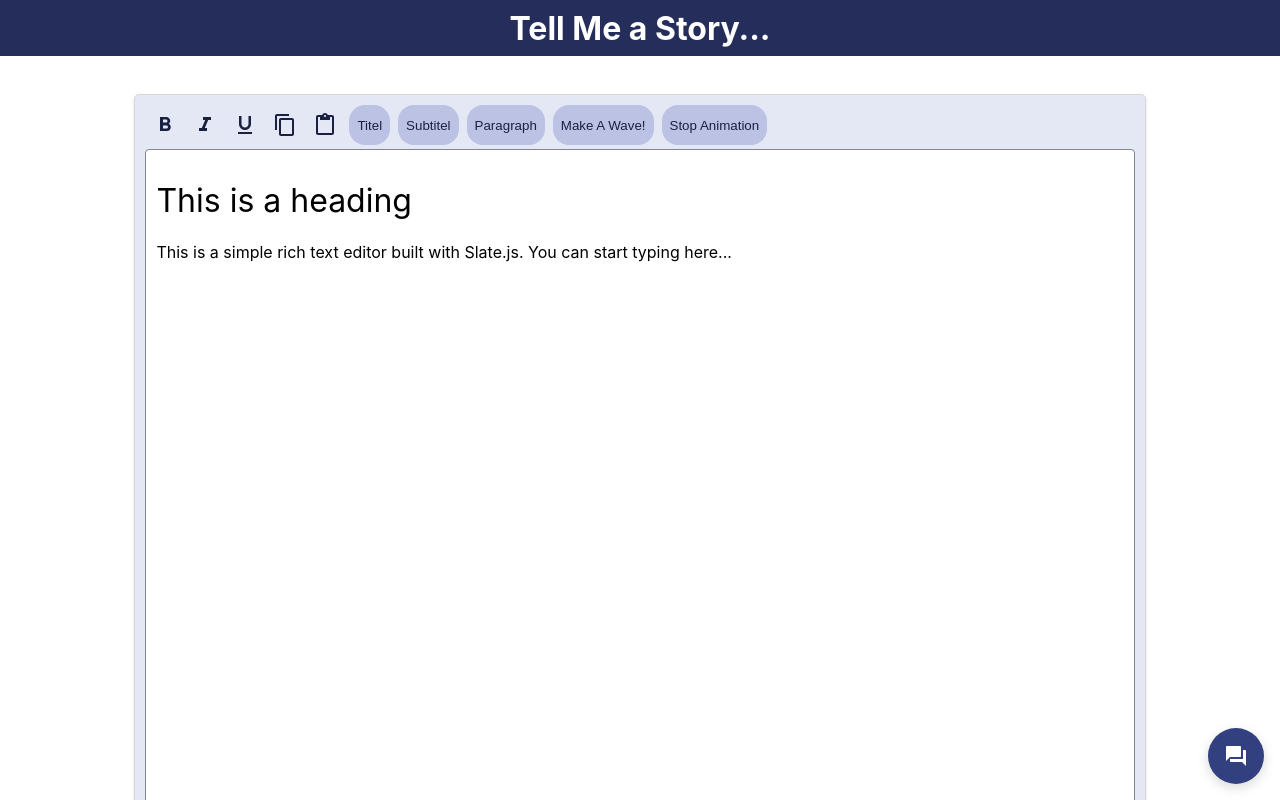
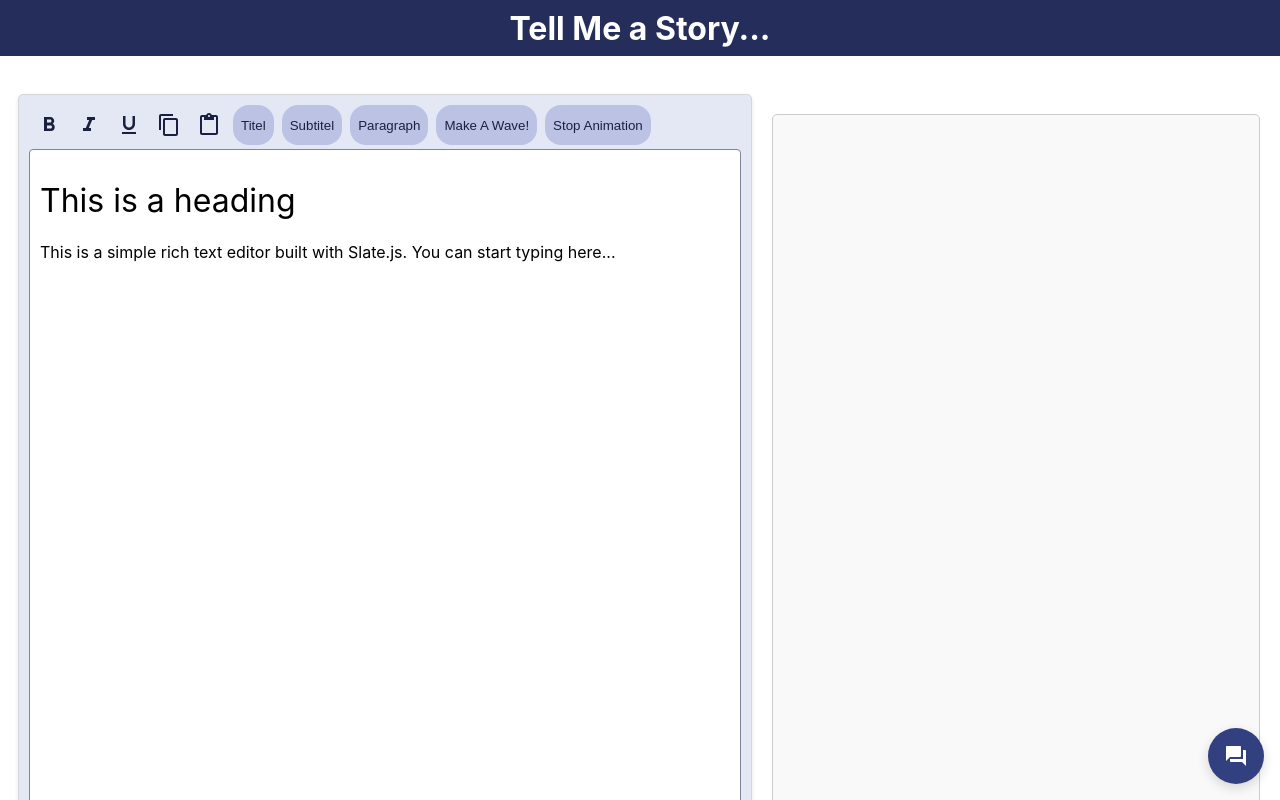
Before and after one commit to EmlMeml/thesis-project, a React (Create React App) app: page / in a window 1280 px wide. Shown: the top 800 px of the page. Built offline with nearby package versions, Linux system fonts and the light colour scheme.

Commit message:
split screen view

```diff
--- a/src/App.css
+++ b/src/App.css
@@ -22,6 +22,7 @@
   justify-content: right;
   font-size: calc(10px + 2vmin);
   color: #333;
+
 }
 
 .App-link {
@@ -37,8 +38,27 @@
   }
 }
 
+#text-preview {
+  width: 95%;
+  height: 850px;
+  border: 1px solid #818596;
+  padding: 10px;
+  border-radius: 4px;
+  background-color: #fff;
+  margin-top: 20px;
+  text-align: left;
+}
+
+#animation-container {
+  width: 40%;
+  margin: 20px auto;
+  padding: 10px;
+  font-size: 16px;
+  align-content: left;
+}
+
 #editor-container {
-  width: 80%;
+  width: 60%;
   margin: 20px auto;
   padding: 10px;
   font-size: 16px;
--- a/src/App.js
+++ b/src/App.js
@@ -1,23 +1,27 @@
 import './App.css';
 import './wave-test.css';
-import React from 'react';
+import React, { useState } from 'react';
 import TopBar from './custom/TopBar.js';
 import { MyEditor } from './custom/Editor.tsx';
 import { MyChat } from './custom/Chat.tsx';
+import { TextPreview } from './custom/TextPreview.tsx';
 
 function App() {
+  const [editorContent, setEditorContent] = useState([]);
+
   return (
     <div className="App">
       <TopBar />
       <div id="main-content">
         <div id="editor-container">
-          <MyEditor />
+          <MyEditor onContentChange={setEditorContent} />
+        </div>
+        <div id="animation-container">
+          <TextPreview content={editorContent} />
         </div>
         <MyChat />
       </div>
-
     </div>
-
   );
 }
 
--- a/src/custom/Editor.tsx
+++ b/src/custom/Editor.tsx
@@ -4,26 +4,11 @@ import { Slate, withReact } from "slate-react";
 import TextEditor from "./advancedEditor";
 // @ts-ignore: Allow side-effect CSS import without type declarations
 
+interface MyEditorProps {
+  onContentChange?: (value: Descendant[]) => void;
+}
 
-type CustomText = {
-  text: string;
-};
-
-type HeadingOneElement = {
-  type: 'heading-one';
-  children: CustomText[];
-};
-
-type ParagraphElement = {
-  type: 'paragraph';
-  children: CustomText[];
-};
-
-type CustomDescendant = HeadingOneElement | ParagraphElement | CustomText;
-
-
-
-const initialValue: CustomDescendant[] = [
+const initialValue = [
   {
     type: 'heading-one',
     children: [{ text: 'This is a heading' }],
@@ -32,16 +17,24 @@ const initialValue: CustomDescendant[] = [
     type: 'paragraph',
     children: [{ text: 'This is a simple rich text editor built with Slate.js. You can start typing here...' }],
   }
+] as unknown as Descendant[];
 
-]
+export const MyEditor: React.FC<MyEditorProps> = ({ onContentChange }) => {
+  const [editor] = useState(() => withReact(createEditor()));
+  const [value, setValue] = useState<Descendant[]>(initialValue);
 
-export const MyEditor = () => {
-  const [editor] = useState(() => withReact(createEditor()))
-  // Render the Slate context.
- return (
-    // Add the editable component inside the context.
-    <Slate editor={editor} initialValue={initialValue}>
+  const handleChange = (newValue: Descendant[]) => {
+    setValue(newValue);
+    onContentChange?.(newValue);
+  };
+
+  return (
+    <Slate
+      editor={editor}
+      initialValue={initialValue}
+      onChange={handleChange}
+    >
       <TextEditor editor={editor} />
     </Slate>
-  )
-}
+  );
+};
--- /dev/null
+++ b/src/custom/TextPreview.tsx
@@ -0,0 +1,36 @@
+import React from 'react';
+import { Descendant } from 'slate';
+
+interface TextPreviewProps {
+  content?: Descendant[];
+}
+
+export const TextPreview: React.FC<TextPreviewProps> = ({ content = [] }) => {
+  // Extract text from Slate editor structure
+  const extractText = () => {
+    return content
+      .map((node) => {
+        if ('children' in node && node.children) {
+          return node.children
+            .map((child: any) => child.text || '')
+            .join('');
+        }
+        return '';
+      })
+      .join('\n');
+  };
+
+  return (
+    <div id="text-preview" style={{
+      whiteSpace: 'pre-wrap',
+      wordWrap: 'break-word',
+      padding: '10px',
+      border: '1px solid #ccc',
+      borderRadius: '5px',
+      backgroundColor: '#f9f9f9',
+      minHeight: '200px'
+    }}>
+      {extractText()}
+    </div>
+  );
+};
--- a/src/custom/advancedEditor.js
+++ b/src/custom/advancedEditor.js
@@ -100,33 +100,20 @@ function TextEditor({ editor }) {
   };
 
   const toggleBlock = (type) => {
-    console.log('toggleBlock called for type:', type, 'currentSelection:', editor.selection);
-
     if (!editor.selection) {
-      // focus then retry on next tick — prevents loss of selection when toolbar is clicked
-      ReactEditor.focus(editor);
-      setTimeout(() => toggleBlock(type), 0);
       return;
     }
 
-    // Find the nearest block ancestor for the current selection
     const match = Editor.above(editor, {
-      match: n => !Editor.isEditor(n) && SlateElement.isElement(n) && Editor.isBlock(editor, n),
+      match: (n) => !Editor.isEditor(n) && SlateElement.isElement(n) && Editor.isBlock(editor, n),
     });
 
     if (!match) {
-      console.log('toggleBlock: no block ancestor found for selection');
       return;
     }
 
-    const [node, path] = match;
-    console.log('toggleBlock found block node:', node, 'at path:', path);
-
-    const isActive = node.type === type;
-
-    // Always set the block to the requested type (do not toggle back to paragraph)
-    Transforms.setNodes(editor, { type: type }, { at: path });
-    console.log('toggleBlock applied setNodes at path (forced), newSelection:', editor.selection);
+    const [, path] = match;
+    Transforms.setNodes(editor, { type }, { at: path });
   };
 
   const onKeyDown = (event) => {
```
